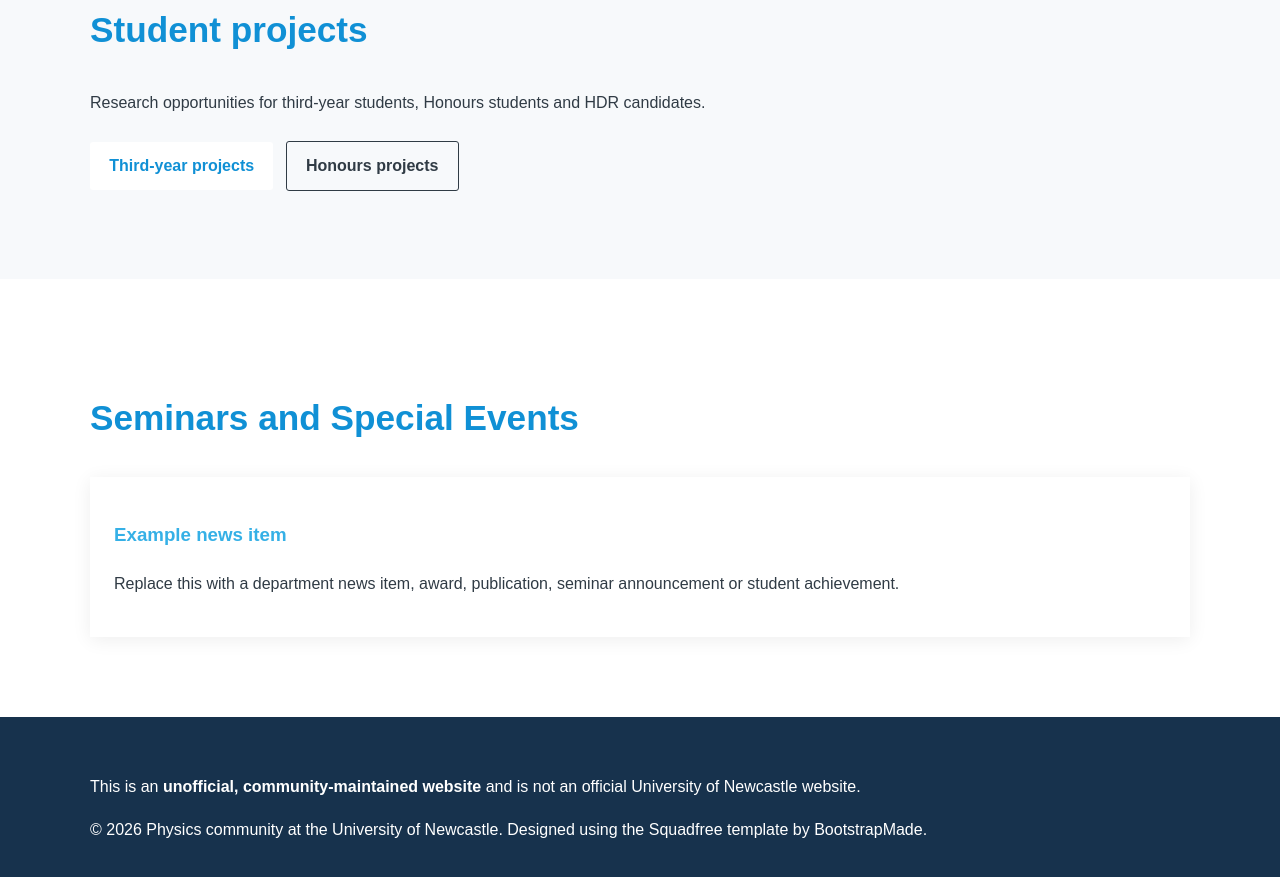
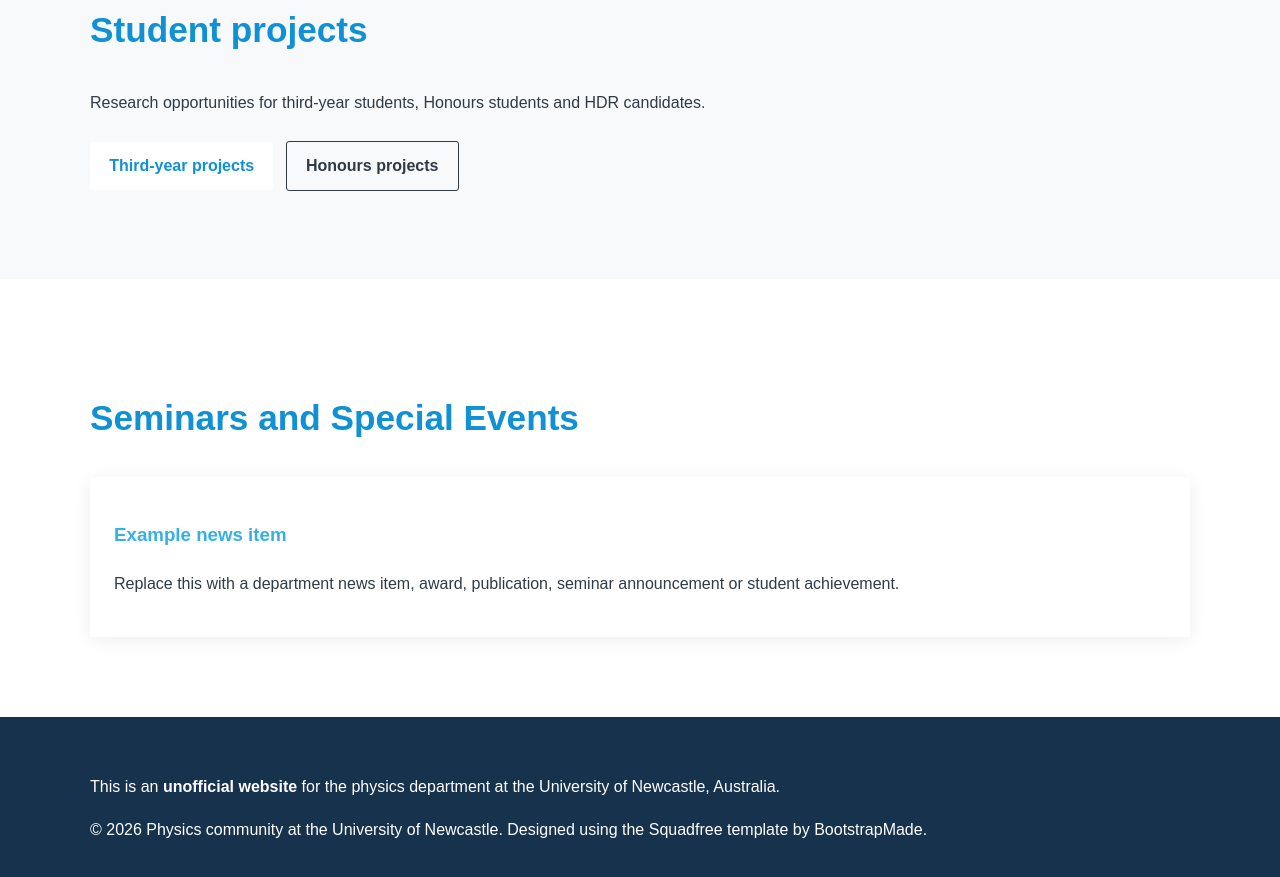
Before and after one commit to NewyPhysics/unofficial_homepage, a Jekyll site: the page built from index.html, in a window 1280 px wide and 900 px high, scrolled down 3777 px. Shown: the top 877 px of the window. Built offline with Jekyll 4.4.1, drawn with Linux system fonts in a browser that asks for light colours.

Commit message:
Revise footer text for clarity
Updated footer text to specify the website's focus on the physics department.

```diff
--- a/_includes/footer.html
+++ b/_includes/footer.html
@@ -1,8 +1,7 @@
 <footer id="footer" class="footer">
   <div class="container text-center">
     <p class="small mb-2">
-      This is an <strong>unofficial, community-maintained website</strong> and is not an official
-      University of Newcastle website.
+      This is an <strong>unofficial website</strong> for the physics department at the University of Newcastle, Australia.
     </p>
     <p class="small mb-0">
       © {{ "now" | date: "%Y" }} Physics community at the University of Newcastle.
```
